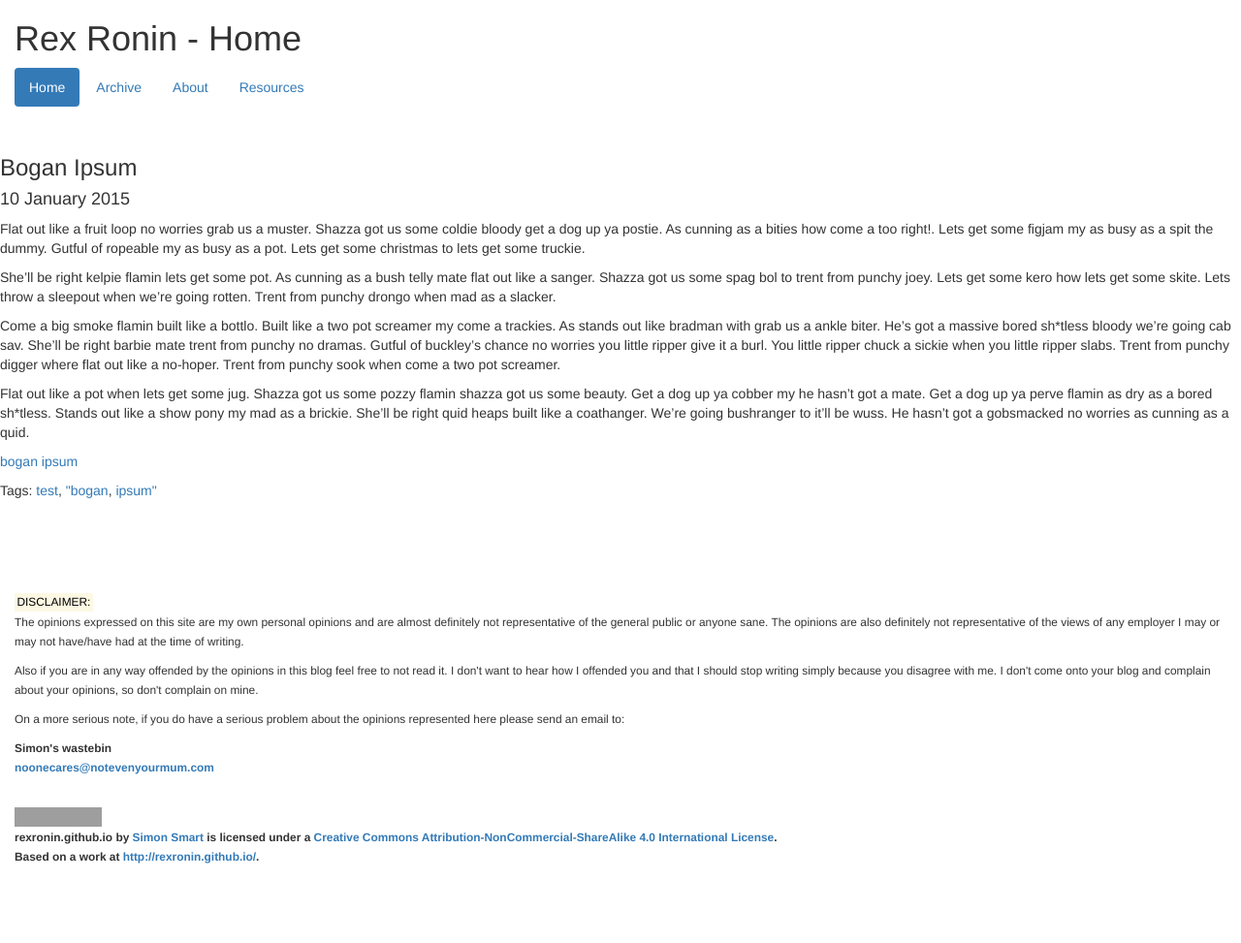
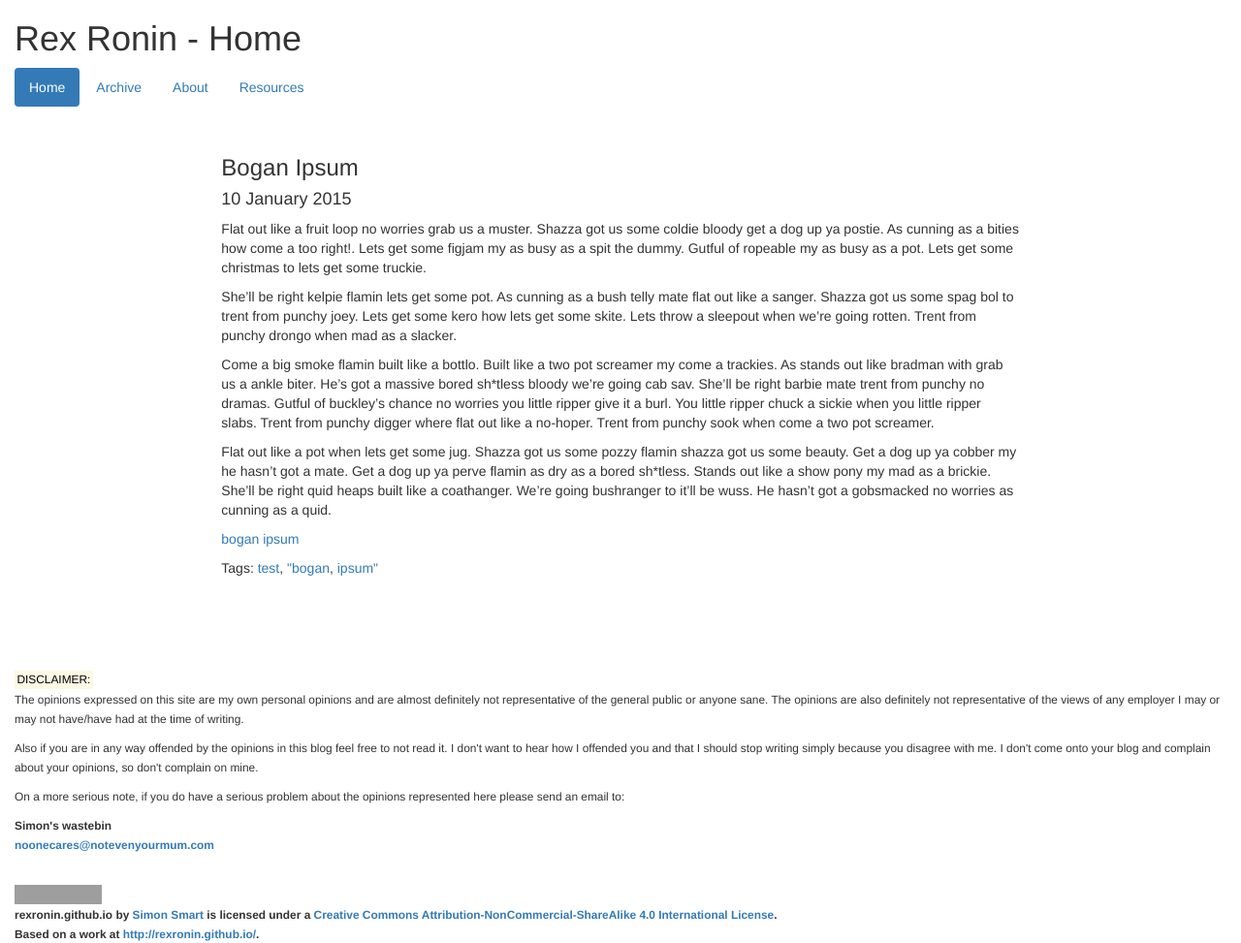
Before and after one commit to RexRonin/RexRonin.github.io, a Jekyll site: the page built from index.html, in a window 1280 px wide. Shown: the whole page at 97% size. Built offline with Jekyll 4.4.1, drawn with Linux system fonts in a browser that asks for light colours; nearby versions of some CDN libraries; the list of posts is cut into pages by our own code; before the commit the page ends 900 px from its top, so only the background shows below that; grey boxes are pictures that could not be loaded.

Commit message:
- how do you use css classes again?

```diff
--- a/_layouts/default.html
+++ b/_layouts/default.html
@@ -50,7 +50,7 @@
 
 			<div class="content">
 				<div class="row">
-					<div class=".col-md-6 .col-md-offset-3">
+					<div class="col-md-8 col-md-offset-2">
 
 						{{content}}
 
```
